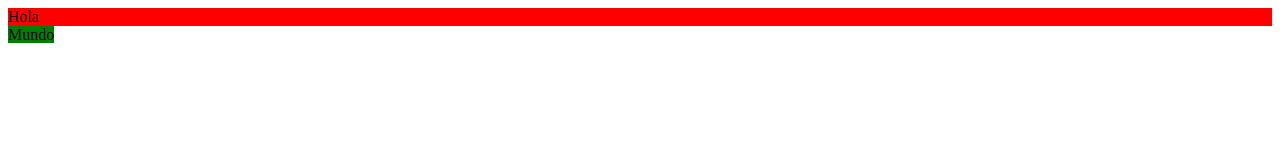
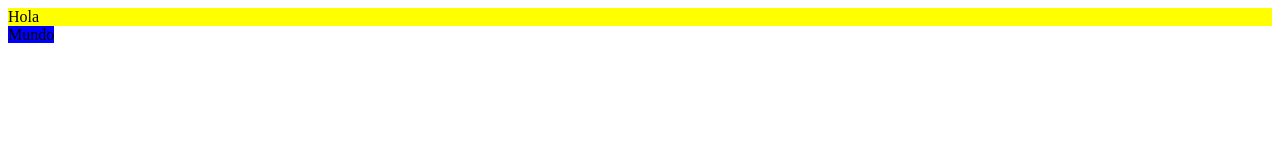
Before and after one commit to JoelNava4/TecWeb, a plain HTML site: page index.html in a window 1280 px wide. Drawn offline with Linux system fonts and the light colour scheme.

Commit message:
se cambio colores

```diff
--- a/index.html
+++ b/index.html
@@ -6,10 +6,10 @@
     <title>Practica 28_8_2023</title>
 </head>
 <body>
-    <div style="background-color: red;">
+    <div style="background-color: yellow;">
         Hola
     </div>
-    <span style="background-color: green;">
+    <span style="background-color: blue;">
         Mundo
     </span>
 </body>
```
